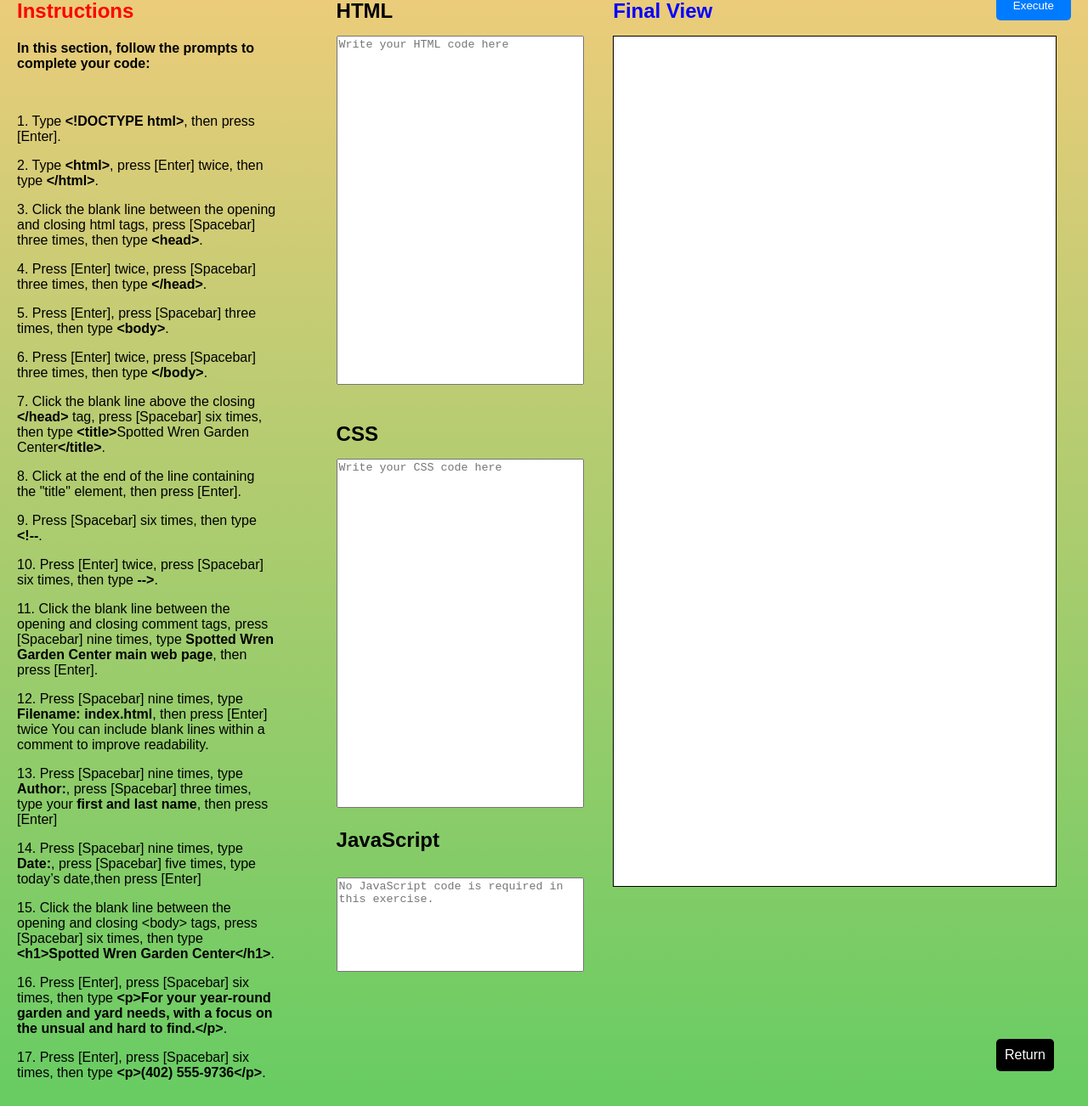
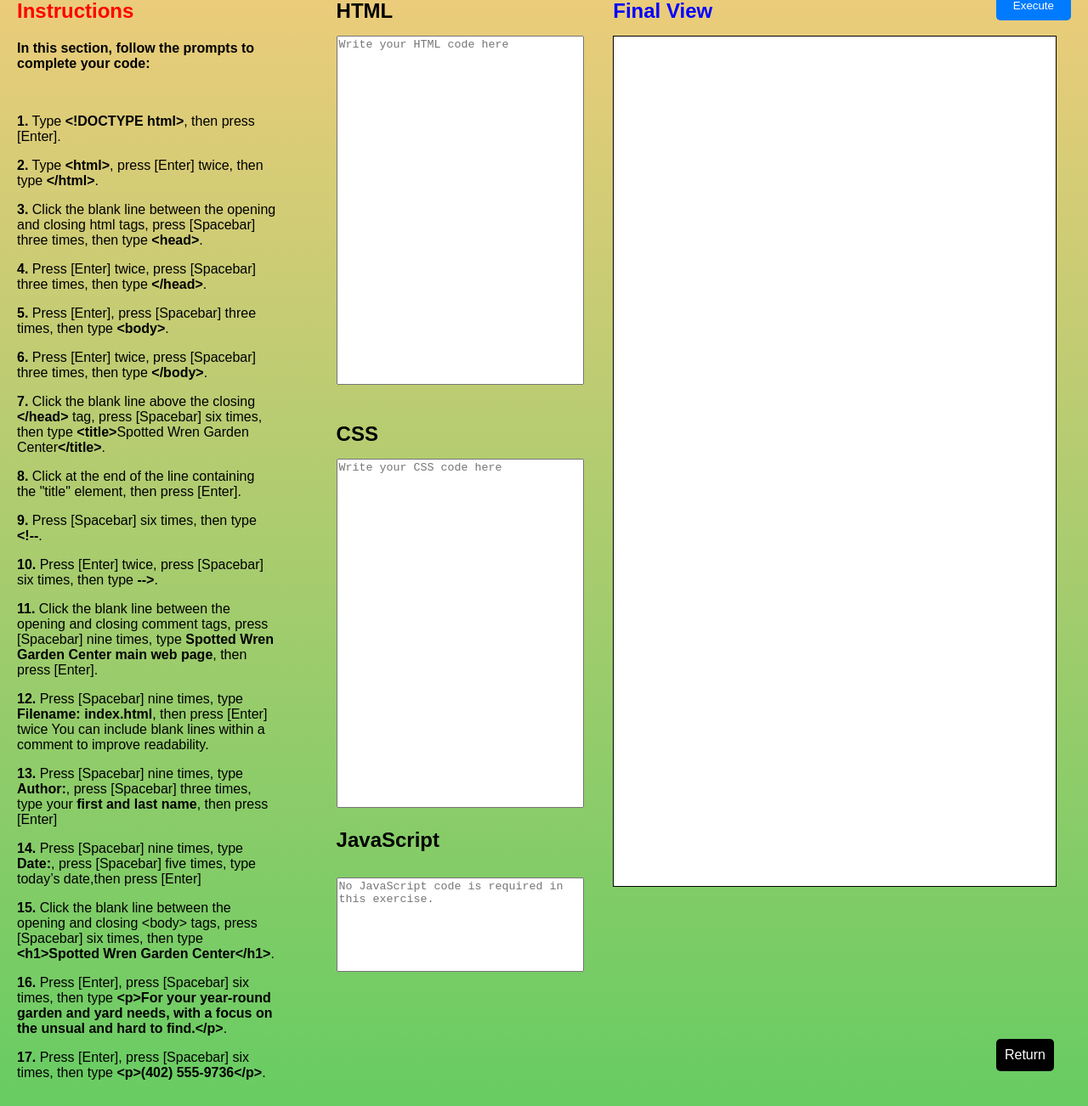
Before and after one commit to gleimbek/practice, a plain HTML site: page unit_A.html in a window 1280 px wide. Shown: the part 198-1500 px from the top of the page at 85% size. Drawn offline with Linux system fonts and the light colour scheme.

Commit message:
Add files via upload

```diff
--- a/unit_A.html
+++ b/unit_A.html
@@ -14,27 +14,27 @@
         <section id="instructions">
             <h2>Instructions</h2>
             <p><b>In this section, follow the prompts to complete your code:</b></p><br>
-            <p>1. Type <b>&lt;!DOCTYPE html&gt;</b>, then press [Enter].</p>
-			<p>2. Type <b>&lt;html&gt;</b>, press [Enter] twice, then type <b>&lt;/html&gt;</b>.</p>
-			<p>3. Click the blank line between the opening and closing html tags, press [Spacebar] three times, then type <b>&lt;head&gt;</b>.</p>
-			<p>4. Press [Enter] twice, press [Spacebar] three times, then type <b>&lt;/head&gt;</b>.</p>
-			<p>5. Press [Enter], press [Spacebar] three times, then type <b>&lt;body&gt;</b>.</p>
-			<p>6. Press [Enter] twice, press [Spacebar] three times, then type <b>&lt;/body&gt;</b>.</p>
-			<p>7. Click the blank line above the closing <b>&lt;/head&gt;</b> tag, press [Spacebar] six times,
+            <p><b>1.</b> Type <b>&lt;!DOCTYPE html&gt;</b>, then press [Enter].</p>
+			<p><b>2.</b> Type <b>&lt;html&gt;</b>, press [Enter] twice, then type <b>&lt;/html&gt;</b>.</p>
+			<p><b>3.</b> Click the blank line between the opening and closing html tags, press [Spacebar] three times, then type <b>&lt;head&gt;</b>.</p>
+			<p><b>4.</b> Press [Enter] twice, press [Spacebar] three times, then type <b>&lt;/head&gt;</b>.</p>
+			<p><b>5.</b> Press [Enter], press [Spacebar] three times, then type <b>&lt;body&gt;</b>.</p>
+			<p><b>6.</b> Press [Enter] twice, press [Spacebar] three times, then type <b>&lt;/body&gt;</b>.</p>
+			<p><b>7.</b> Click the blank line above the closing <b>&lt;/head&gt;</b> tag, press [Spacebar] six times,
 			then type <b>&lt;title&gt;</b>Spotted Wren Garden Center<b>&lt;/title&gt;</b>.</p>
-			<p>8. Click at the end of the line containing the "title" element, then press [Enter].
-			<p>9. Press [Spacebar] six times, then type <b>&lt;!--</b>.</p>
-			<p>10. Press [Enter] twice, press [Spacebar] six times, then type <b>--&gt;</b>.</p>
-			<p>11. Click the blank line between the opening and closing comment tags, press [Spacebar]
+			<p><b>8.</b> Click at the end of the line containing the "title" element, then press [Enter].
+			<p><b>9.</b> Press [Spacebar] six times, then type <b>&lt;!--</b>.</p>
+			<p><b>10.</b> Press [Enter] twice, press [Spacebar] six times, then type <b>--&gt;</b>.</p>
+			<p><b>11.</b> Click the blank line between the opening and closing comment tags, press [Spacebar]
 			nine times, type <b>Spotted Wren Garden Center main web page</b>, then press [Enter].<p>
-			<p>12. Press [Spacebar] nine times, type <b>Filename: index.html</b>, then press [Enter] twice
+			<p><b>12.</b> Press [Spacebar] nine times, type <b>Filename: index.html</b>, then press [Enter] twice
 			You can include blank lines within a comment to improve readability.</p>
-			<p>13. Press [Spacebar] nine times, type <b>Author:</b>, press [Spacebar] three times,
+			<p><b>13.</b> Press [Spacebar] nine times, type <b>Author:</b>, press [Spacebar] three times,
 			type your <b>first and last name</b>, then press [Enter]</p>
-			<p>14. Press [Spacebar] nine times, type <b> Date:</b>, press [Spacebar] five times, type today’s date,then press [Enter]</p>
-			<p>15. Click the blank line between the opening and closing &lt;body&gt; tags, press [Spacebar] six times, then type <b>&lt;h1&gt;Spotted Wren Garden Center&lt;/h1&gt;</b>.</p>
-			<p>16. Press [Enter], press [Spacebar] six times, then type <b>&lt;p&gt;For your year-round garden and yard needs, with a focus on the unsual and hard to find.&lt;/p&gt;</b>.</p>
-			<p>17. Press [Enter], press [Spacebar] six times, then type <b>&lt;p&gt;(402) 555-9736&lt;/p&gt;</b>.</p>
+			<p><b>14.</b> Press [Spacebar] nine times, type <b> Date:</b>, press [Spacebar] five times, type today’s date,then press [Enter]</p>
+			<p><b>15.</b> Click the blank line between the opening and closing &lt;body&gt; tags, press [Spacebar] six times, then type <b>&lt;h1&gt;Spotted Wren Garden Center&lt;/h1&gt;</b>.</p>
+			<p><b>16.</b> Press [Enter], press [Spacebar] six times, then type <b>&lt;p&gt;For your year-round garden and yard needs, with a focus on the unsual and hard to find.&lt;/p&gt;</b>.</p>
+			<p><b>17.</b> Press [Enter], press [Spacebar] six times, then type <b>&lt;p&gt;(402) 555-9736&lt;/p&gt;</b>.</p>
         </section>
         <section id="editors">
             <div class="editor">
```
